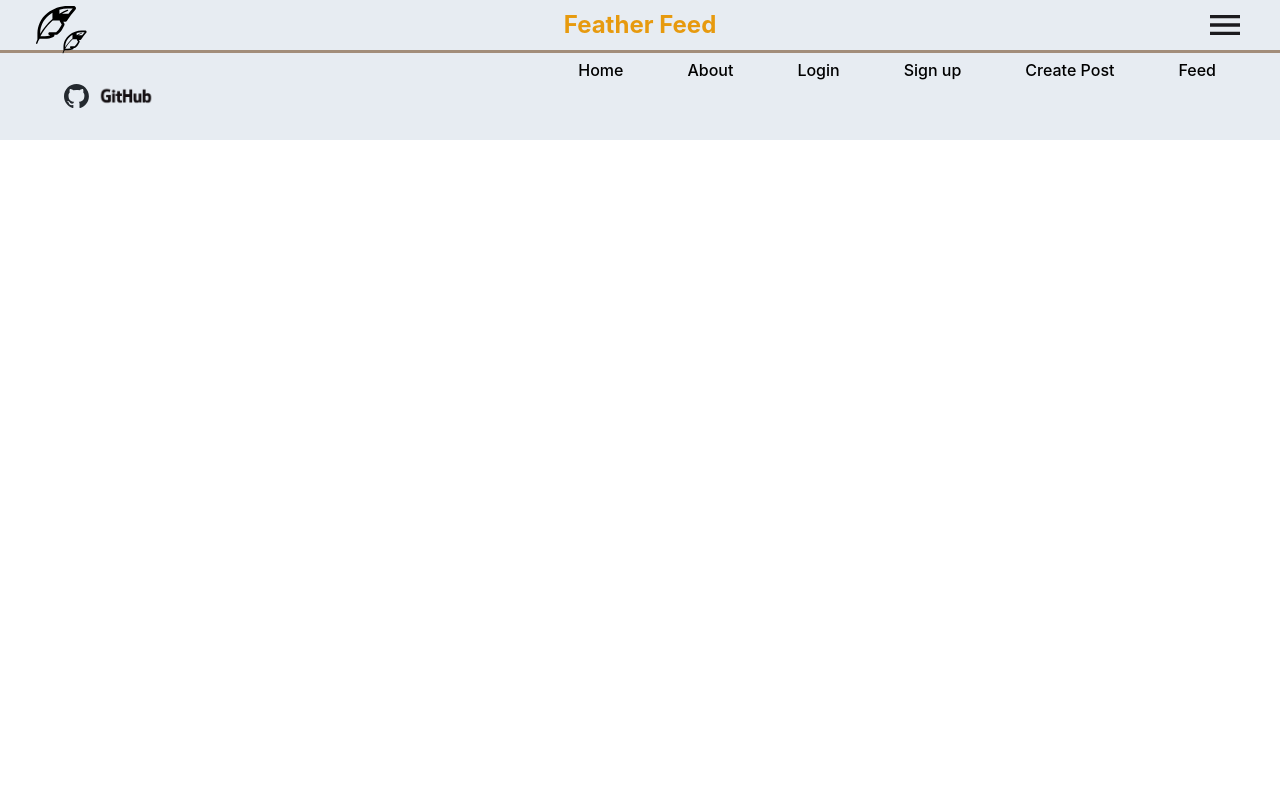
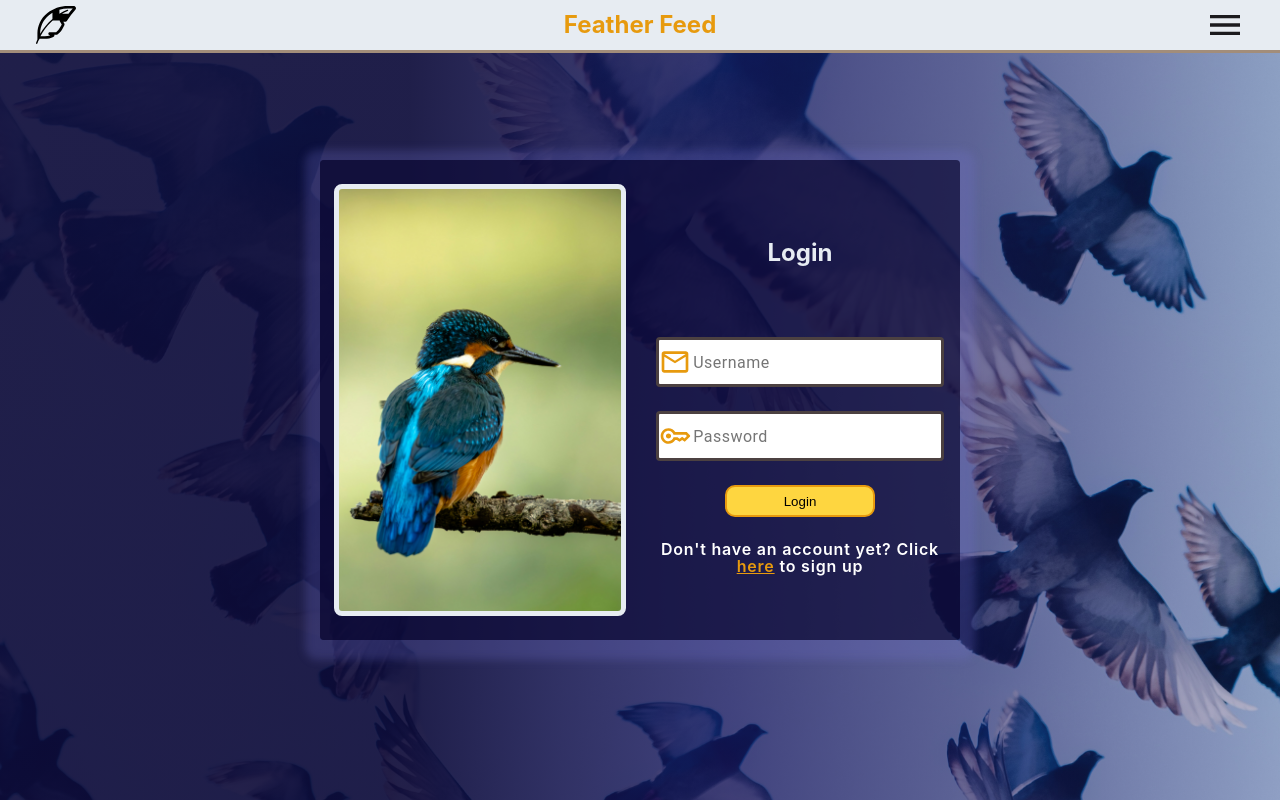
Before and after one commit to bubblecup-12/VogelSocialMedia, a React (Create React App) app in the folder code/frontend/: page / in a window 1280 px wide. Built offline with nearby package versions, Linux system fonts and the light colour scheme.

Commit message:
Fixed link Login/Signup, cursor on button

```diff
--- a/code/frontend/src/App.tsx
+++ b/code/frontend/src/App.tsx
@@ -4,13 +4,13 @@ import './App.css';
 import { useState, useEffect } from 'react';
 import Footer from './Footer';
 import Header from './header';
+import LoginAndSignUpPage from './LoginAndSignUpPage';
 
 function App() {
 
   return (
     <div className="App">
-      <Header/>
-      <Footer/>
+      <LoginAndSignUpPage></LoginAndSignUpPage>
     </div>
   );
 }
--- a/code/frontend/src/LoginAndSignUpPage.tsx
+++ b/code/frontend/src/LoginAndSignUpPage.tsx
@@ -10,7 +10,7 @@ function LoginAndSignUpPage(){
     const [signup, setSignup]= useState(false);
     return(
         <div className='login-display'>
-            <Header></Header>
+            <Header/>
             <div className="login-login">
                 <div className='login-part'>
                     <div className={signup? 'signup-image': 'login-image'}></div>
@@ -33,7 +33,7 @@ function LoginAndSignUpPage(){
                         <input type='password' className='login-input'placeholder='Password'></input>
                     </div>
                         <input type='button' className='login-button' value={signup? "Sign up": "Login"}></input>
-                        <div className='login-signup'>{signup? "Already have an account?": "Don't have an account yet?"} Click <input type="button" className='login-link' onClick={toggleLogin} value={'here'}></input> {signup? "login": "to sign up"}</div>
+                        <div className='login-signup' onClick={toggleLogin}>{signup? "Already have an account?": "Don't have an account yet?"} Click <span className='login-here'>here</span> {signup? "login": "to sign up"}</div>
                 </div>
             </div>
         </div>
--- a/code/frontend/src/loginAndSignUpPage.css
+++ b/code/frontend/src/loginAndSignUpPage.css
@@ -18,8 +18,7 @@
     background: var(--gradient-blue-backround-mobile, linear-gradient(270deg, rgba(20, 15, 86, 0.27) 0%, rgba(20, 15, 86, 0.58) 24%, rgba(20, 15, 86, 0.74) 43%, rgba(17, 13, 71, 0.82) 56%, rgba(13, 10, 56, 0.90) 68%), url('../public/assets/images/BirdsSky.jpg') lightgray 50% / cover no-repeat);
     align-items: center;
     justify-content: center;
-    min-width: 300px;
-    min-height: 400px;
+
 }
 
 .login-text{
@@ -55,6 +54,7 @@
     gap: 10px;
     width: 150px;
     height: 32px;
+    cursor: pointer;
 
     border-radius: 10px;
     border: 2px solid var(--Rotkehlchen-orange-default);
@@ -107,11 +107,12 @@
     line-height: var(--Static-Body-Large-Line-Height, 24px); /* 150% */
     letter-spacing: var(--Static-Body-Large-Tracking, 0.5px);
 }
-.login-link{
+.login-here{
     color: var(--Rotkehlchen-orange-default, #E79A0E);
     background-color: transparent;
     border: none;
     text-decoration: underline;
+    cursor: pointer;
     /* Body-M */
     font-family: Inter;
     font-size: 16px;
@@ -124,6 +125,7 @@
 .login-signup{
     color: #FFF;
     text-align: center;
+    cursor: pointer;
 
     /* Body-M */
     font-family: Inter;
@@ -145,6 +147,10 @@
 
 /* Desktop view*/
 @media only screen and (min-width: 768px) {
+    .login-display{
+        min-width: 850px;
+        min-height: 800px;
+    }
     .login-login{
         display: flex;
         flex-direction: row;
@@ -155,8 +161,8 @@
         justify-content: start;
         width: 50vw;
         height: 60vh;
-        min-height: 300px;
-        min-width: 400px;
+        min-height: 400px;
+        min-width: 500px;
     }
 
     .login-image{
```
